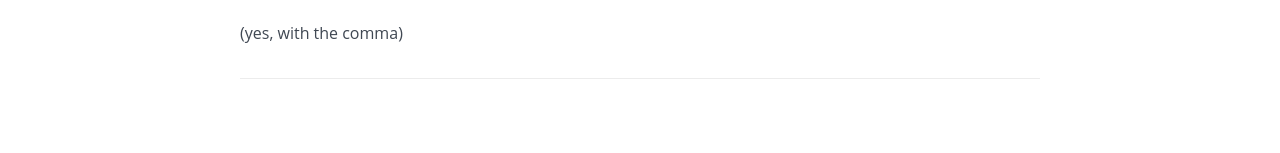
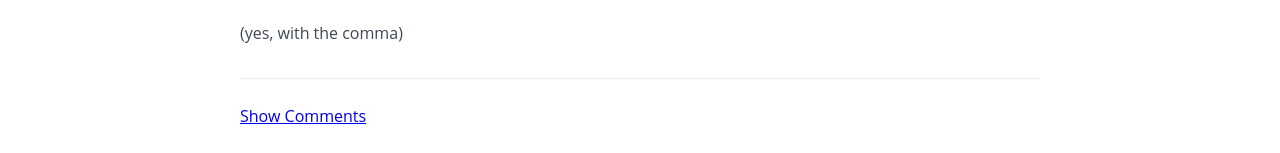
Before and after one commit to liias/liias.github.io, a Jekyll site: the page built from _posts/2015/2015-09-20-lenovo-ideapad-y410p-and-ubuntu.md, in a window 1280 px wide. Shown: the part 1005-1158 px from the top of the page. Built offline with Jekyll 4.4.1, drawn with Linux system fonts in a browser that asks for light colours; comment, search, counter and statistics services are not loaded; before the commit the page ends 1135 px from its top, so only the background shows below that.

Commit message:
Show comments on-demandy

```diff
--- a/_layouts/post.html
+++ b/_layouts/post.html
@@ -11,8 +11,9 @@ layout: layout
 </article>
 
 {% if page.comments %}
-<div id="disqus_thread"></div>
+
 <script>
+  function loadDisqusComments() {
     var disqus_config = function () {
       this.page.url = '{{ site.siteurl }}{{ page.url }}';
       this.page.identifier = '{{ page.uuid }}';
@@ -23,6 +24,12 @@ layout: layout
       s.setAttribute('data-timestamp', +new Date());
       (d.head || d.body).appendChild(s);
     })();
+  }
 </script>
+
+<div id="disqus_thread">
+  <a href="#" onclick="disqus();return false;">Show Comments</a>
+</div>
+
 <noscript>Please enable JavaScript to view the comments powered by the Disqus platform.</noscript>
 {% endif %}
```
Lines whose indentation alone changed are shown as unchanged.
